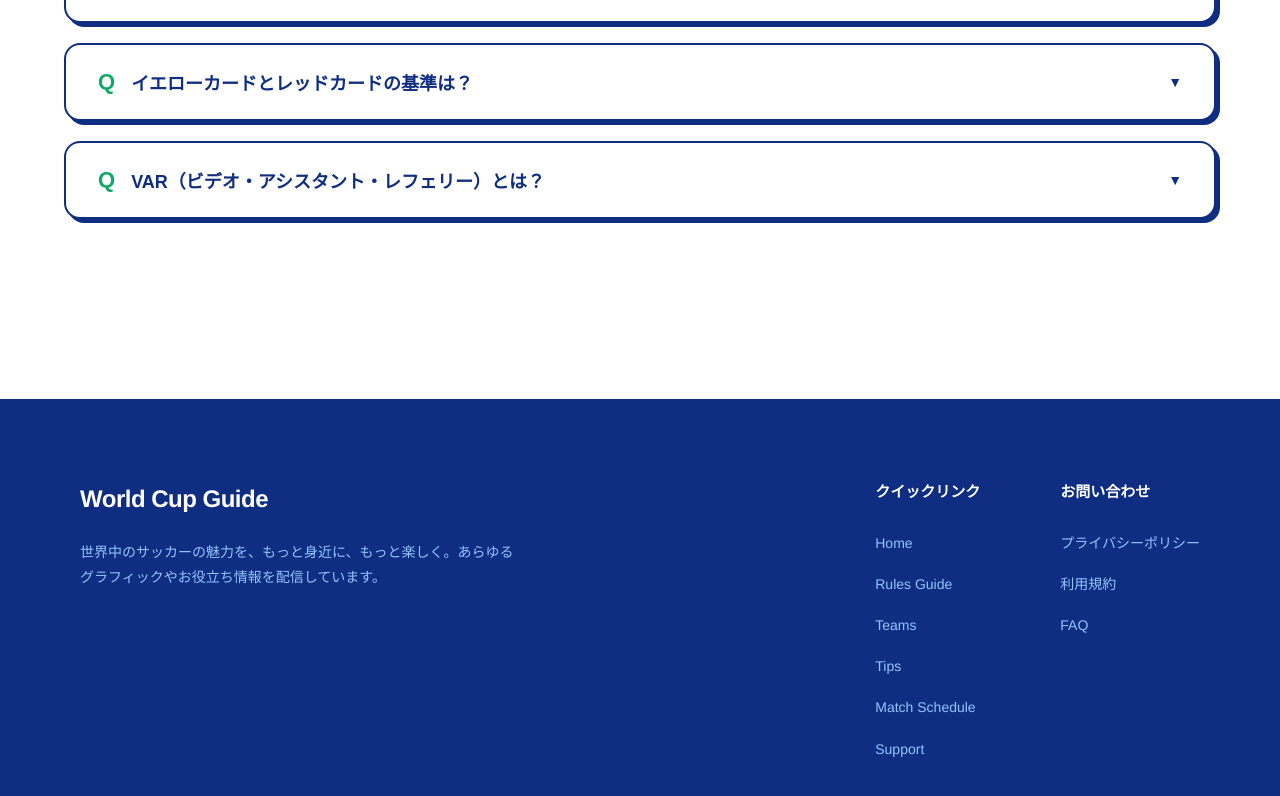
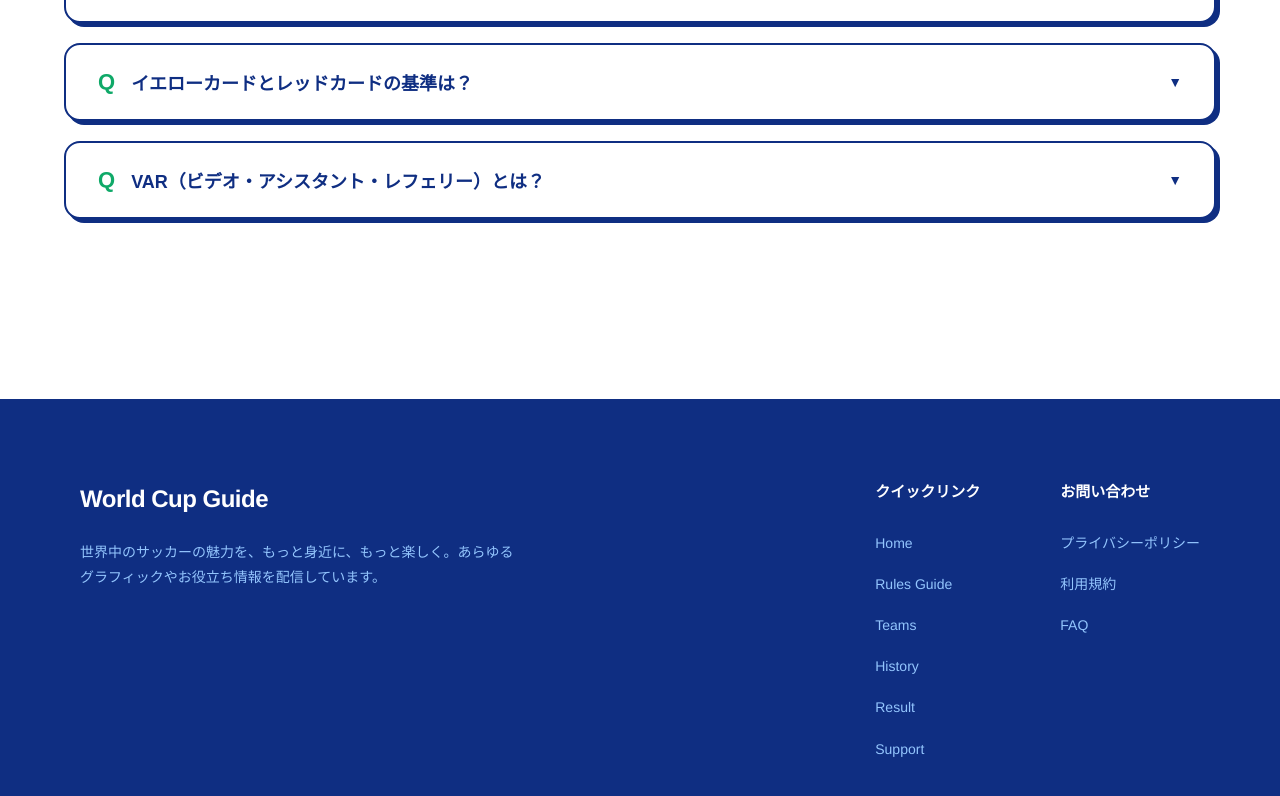
Before and after one commit to yt-sk33/2026-guide, a plain HTML site: page rule.html in a window 1280 px wide. Shown: the part 1110-1906 px from the top of the page. Drawn offline with Linux system fonts and the light colour scheme.

Commit message:
Update navigation links in rule.html

```diff
--- a/rule.html
+++ b/rule.html
@@ -142,8 +142,8 @@
                         <li><a href="index.html">Home</a></li>
                         <li><a href="rule.html">Rules Guide</a></li>
                         <li><a href="team.html">Teams</a></li>
-                        <li><a href="#">Tips</a></li>
-                        <li><a href="result.html">Match Schedule</a></li>
+                        <li><a href="history.html">History</a></li>
+                        <li><a href="result.html">Result</a></li>
                         <li><a href="#">Support</a></li>
                     </ul>
                 </div>
```
